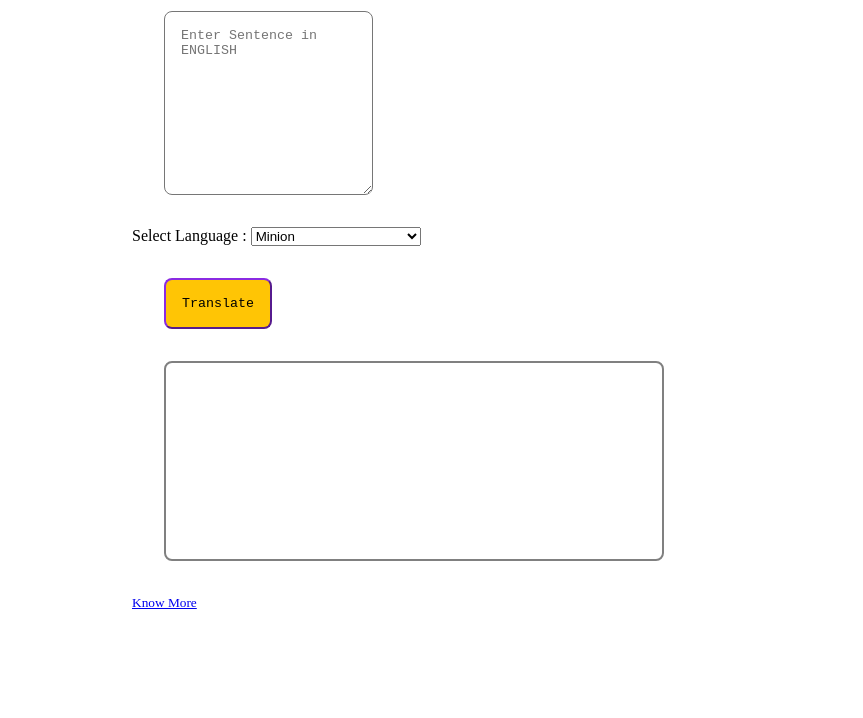
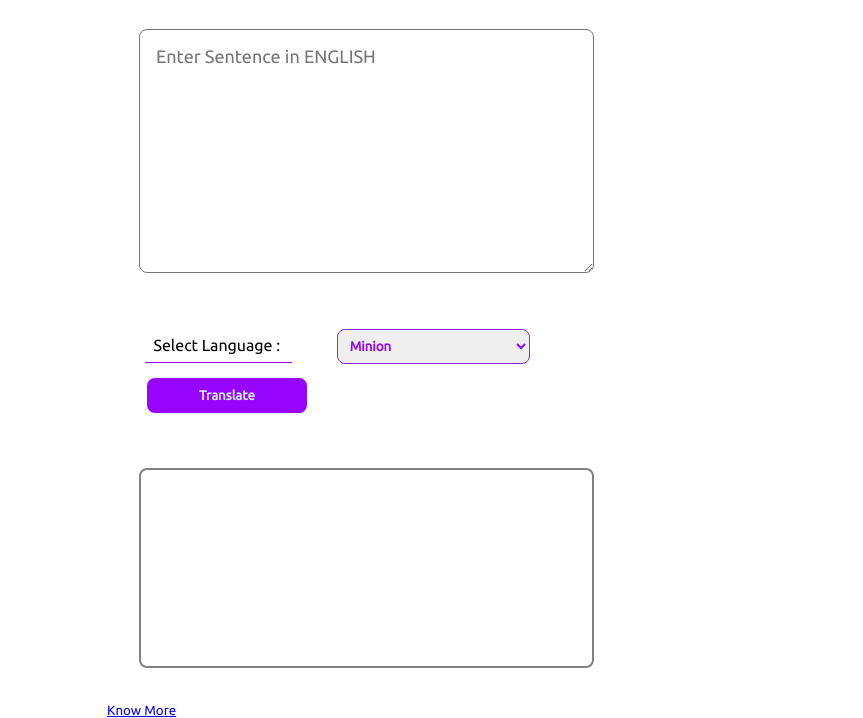
Before and after one commit to Jitendra1mp4/Banana-translate, a plain HTML site: page index.html in a window 1280 px wide. Shown: the part 90-808 px from the top of the page, without its empty margins (208-1071 px from the left). Drawn offline with Linux system fonts and the light colour scheme.

Commit message:
Style updated

```diff
--- a/style.css
+++ b/style.css
@@ -1,50 +1,75 @@
+@import url('https://fonts.googleapis.com/css2?family=Ubuntu&display=swap');
+
 :root {
-  --color-primary: rgb(255, 197, 5);
+  --color-primary: rgb(151, 5, 255);
   --color-secondary: rgb(210, 236, 255);
-}
+  --standard-width : 70% ;
+  }
 
 * {
   margin: 0px;
   padding: 0px;
   box-sizing: border-box;
+
+  font-family: 'Ubuntu', sans-serif;
+
 }
 
 nav {
   background-color: var(--color-primary);
   max-width: 800px;
-  margin: 1rem auto;
-  padding: 1rem;
-  border-bottom-left-radius: 1rem;
-  border-bottom-right-radius: 1rem;
+  margin:auto;
+  padding: 2rem;
 }
 
 .brand {
-  font-size: large;
+  font-size: larger;
   font-weight: bold;
-  font-family: sans-serif;
+  color: var(--color-secondary);
 }
 
 .container-center {
-  max-width: 600px;
+  max-width: 650px;
   margin: auto;
 }
 
-#textarea-content,
-#btn-translate,
-.div-output {
+.container-fluid{
+  padding: 1rem;
+}
+
+.in-out-control {
   display: block;
   margin: 2rem;
   padding: 1rem;
   border-radius: 0.5rem;
-  max-width: 500px;
+  width: var(--standard-width);
+  font-size: large;
+}
+.btn, label {
+  display: inline;
+  margin: 0.5rem 1.4rem;
+  padding:0.5rem;
+  border-radius: 0.5rem;
+  font-weight: bold;
 }
 
-#btn-translate {
-  background-color: var(--color-primary);
-  font-family: "Courier New", Courier, monospace;
+label{
+  border-bottom: 1px solid var(--color-primary);
+  border-radius: 0px;
+  font-weight: 400;
+}
+
+#select-language {
+  color: var(--color-primary);
   border-color: blueviolet;
 }
-
+#btn-translate{
+  background-color: var(--color-primary);
+  color: var(--color-secondary);
+  border: 2px solid rgb(151, 5, 255);
+  width : 10rem ;
+  margin: 0.4rem 1.5rem ;
+}
 .div-output {
   border: 2px solid gray;
   height: 200px;
```
